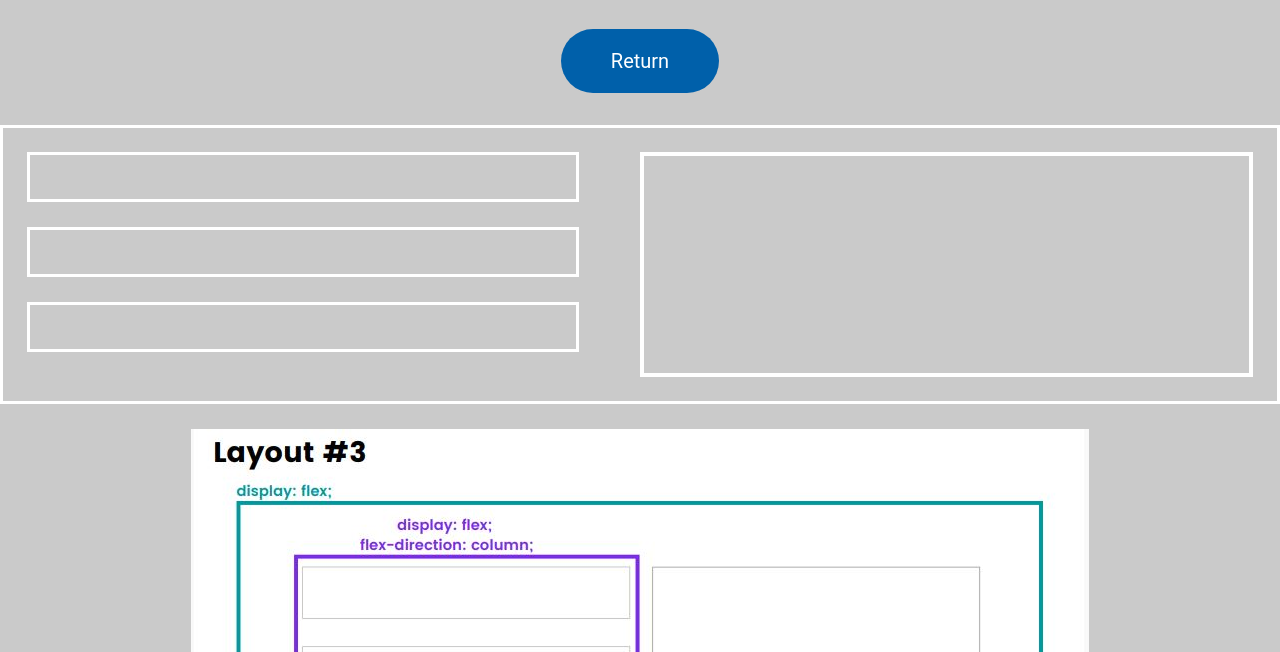
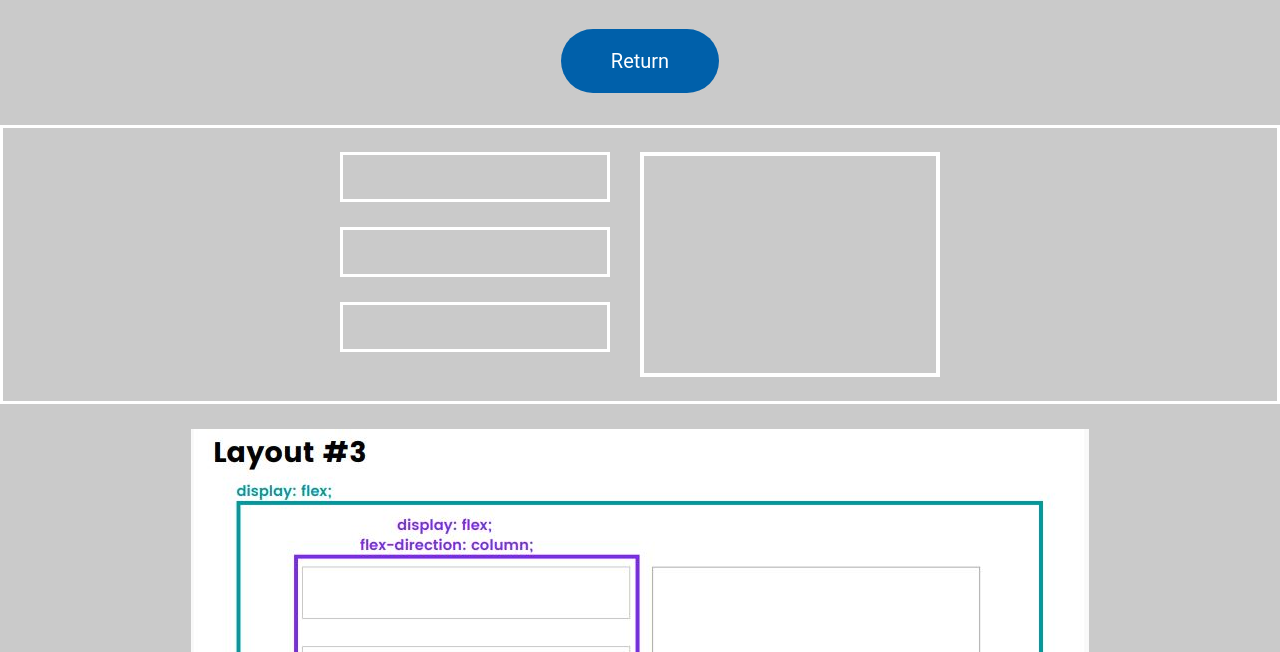
Before and after one commit to ARA90AR90/Box-Methods, a plain HTML site: page layout3.html in a window 1280 px wide. Shown: the part 148-800 px from the top of the page. Drawn offline with Linux system fonts and the light colour scheme.

Commit message:
error fixes

```diff
--- a/layout3.html
+++ b/layout3.html
@@ -19,14 +19,15 @@
     </section>
 
     <div class="container-3">
-      <div class="box-wrapper-3">
-        <div class="box-3"></div>
-        <div class="box-3"></div>
-        <div class="box-3"></div>
+      <div class="row-3">
+        <div class="box-wrapper-3">
+          <div class="box-3"></div>
+          <div class="box-3"></div>
+          <div class="box-3"></div>
+        </div>
+        <div class="large-box-3"></div>
       </div>
-      <div class="large-box-3"></div>
     </div>
-
     <div class="image">
       <img src="./assets/layout3.JPG" alt="layout 3" />
     </div>
--- a/styles.css
+++ b/styles.css
@@ -165,7 +165,9 @@ h2{
     border: 3px solid white;
     width: 100%;
     height: 24px;
+    margin-top: 4px;
     margin-bottom: 24px;
+    padding-top: 24px;
 }
 
 .box-wrapper-2{
@@ -188,9 +190,16 @@ h2{
 .container-3{
     border: 3px solid white;
     padding: 24px 24px 24px 24px;
+}
+
+.row-3{
     display: flex;
     justify-content: space-between;
+    width: 100%;
+    max-width: 600px;
+    margin: auto;
 }
+
 
 .box-3{
     border: 3px solid white;
```
